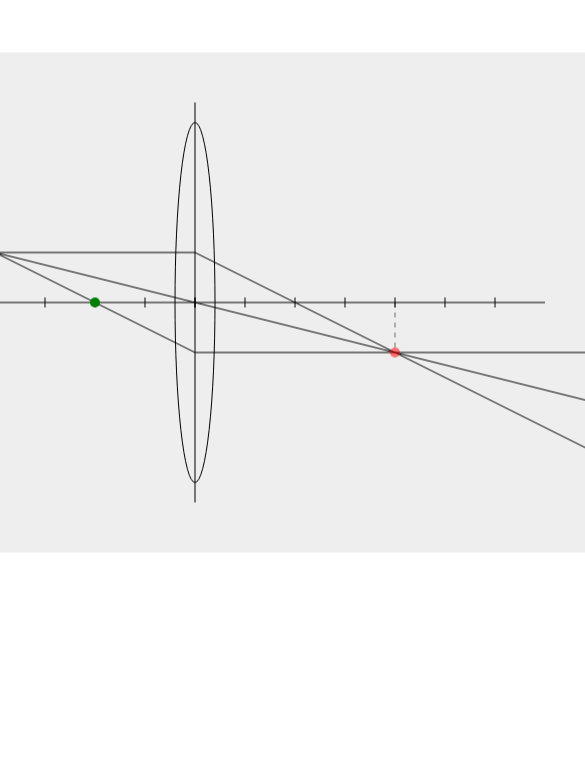
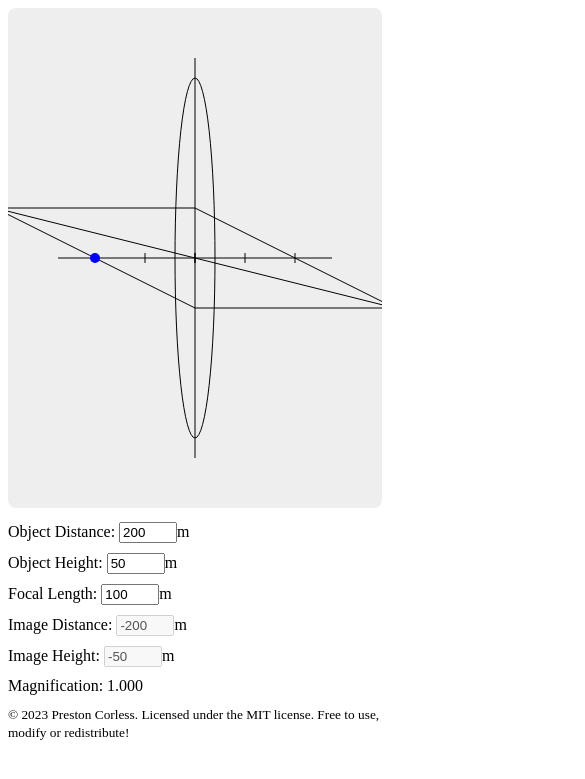
Before and after one commit to pgattic/opticsim, a plain HTML site: page index.html in a window 390 px wide. Shown: the whole page, 585 px wide, since content can reach past the window. Drawn offline with Linux system fonts and the light colour scheme.

Commit message:
Mobile improvements, add license and README

```diff
--- a/index.html
+++ b/index.html
@@ -5,23 +5,26 @@
 		<meta name="viewport" content="width=device-width, initial-scale=1.0">
 		<title>OpticSim</title>
 		<style>
+
 main {
-	margin: auto;
-	position: absolute;
-	top: 50%;
-	left: 50%;
-	-ms-transform: translate(-50%, -50%);
-	transform: translate(-50%, -50%);
+	margin: 0 auto;
+	max-width: 800px;
+}
 
-}
 canvas {
+	width: 100%;
 	background: #eee;
 	border-radius: 8px;
-	transition:.25s;
 }
+
 input {
 	width: 50px;
 }
+
+p {
+	margin: 10px 0;
+}
+
 		</style>
 	</head>
 	<body>
@@ -35,6 +38,7 @@ input {
 				<p>Image Height: <input id="img-height-input" type="number" disabled>m</p>
 				<p>Magnification: <span id="mag-out"></span></p>
 			</div>
+			<small>&COPY; 2023 Preston Corless. Licensed under the MIT license. Free to use, modify or redistribute!</small>
 		</main>
 		<script src="script.js"></script>
 	</body>
--- a/script.js
+++ b/script.js
@@ -7,9 +7,10 @@ const $=(x)=>{return document.querySelector(x);}
 const canvas = $("#display");
 const ctx = canvas.getContext("2d");
 
-canvas.width = 800;
+canvas.width = canvas.offsetWidth;
 canvas.height = 500;
 
+/* Classes */
 
 class sceneElement {
 	_dist;
@@ -111,6 +112,7 @@ class sceneImage extends sceneElement {
 
 	render() {
 		let mag = Math.abs(this.height / obj.height);
+		ctx.lineWidth = mag;
 
 		ctx.strokeStyle = "#0008";
 		ctx.setLineDash([5*mag, 5*mag]);
@@ -125,6 +127,7 @@ class sceneImage extends sceneElement {
 		ctx.fill();
 
 		$("#mag-out").textContent = mag.toFixed(3);
+		ctx.lineWidth = 1;
 	}
 }
 
@@ -135,6 +138,7 @@ let focalDist = 100;
 let obj = new sceneObject(200, 50, "#f00", $("#obj-dist-input"), $("#obj-height-input"));
 let img = new sceneImage(obj, "#f008", $("#img-dist-input"), $("#img-height-input"), obj);
 
+/* Procedure */
 
 function drawScene() {
 	ctx.strokeStyle = "#000";
@@ -150,7 +154,7 @@ function drawScene() {
 	ctx.lineTo(canvas.width/2, canvas.height-50);
 	ctx.stroke();
 
-	if (focalDist > 0) { // draw the different kinds of lenses
+	if (focalDist > 0) { // convex (converging) lens
 		ctx.beginPath();
 		ctx.ellipse(canvas.width/2, canvas.height/2, 20, 180, 0, 0, Math.PI*2);
 		ctx.stroke();
@@ -158,7 +162,7 @@ function drawScene() {
 		ctx.beginPath();
 		ctx.rect(canvas.width/2-20, canvas.height/2-180, 40, 360);
 		ctx.stroke();
-	} else {
+	} else { // concave (diverging) lens
 		ctx.beginPath();
 		ctx.ellipse(canvas.width/2 + 30, canvas.height/2, 20, 180, 0, Math.PI/2, Math.PI*3/2);
 		ctx.ellipse(canvas.width/2 - 30, canvas.height/2, 20, 180, 0, Math.PI*3/2, Math.PI/2);
@@ -166,13 +170,13 @@ function drawScene() {
 		ctx.stroke();
 	}
 
-	for (let x = canvas.width/2; x <= canvas.width-100; x += 50) {
+	for (let x = canvas.width/2; x <= canvas.width-75; x += 50) {
 		ctx.beginPath();
 		ctx.moveTo(x, canvas.height/2 - 5);
 		ctx.lineTo(x, canvas.height/2 + 5);
 		ctx.stroke();
 	}
-	for (let x = canvas.width/2; x >= 100; x -= 50) {
+	for (let x = canvas.width/2; x >= 75; x -= 50) {
 		ctx.beginPath();
 		ctx.moveTo(x, canvas.height/2 - 5);
 		ctx.lineTo(x, canvas.height/2 + 5);
@@ -213,7 +217,7 @@ function drawRays() {
 function drawFocalPoint() {
 	ctx.beginPath();
 	ctx.arc(canvas.width/2 - focalDist, canvas.height/2, 5, 0, Math.PI*2);
-	ctx.fillStyle = "green";
+	ctx.fillStyle = "#00f";
 	ctx.fill();
 }
 
@@ -246,8 +250,19 @@ canvas.onmousemove = (e) => {
 	}
 }
 
+canvas.ontouchmove = (e) => {
+	e.preventDefault();
+	obj.setPosFromCoords(e.changedTouches[0].clientX - canvas.getBoundingClientRect().x, e.changedTouches[0].clientY - canvas.getBoundingClientRect().y);
+	refreshSim();
+}
+
 $("#focal-input").value = focalDist;
 $("#focal-input").oninput = () => {
 	focalDist = $("#focal-input").value;
 	refreshSim();
 }
+
+window.onresize = () => {
+	canvas.width = canvas.offsetWidth;
+	refreshSim();
+}
```
Also changed, not shown: 2 other files.
